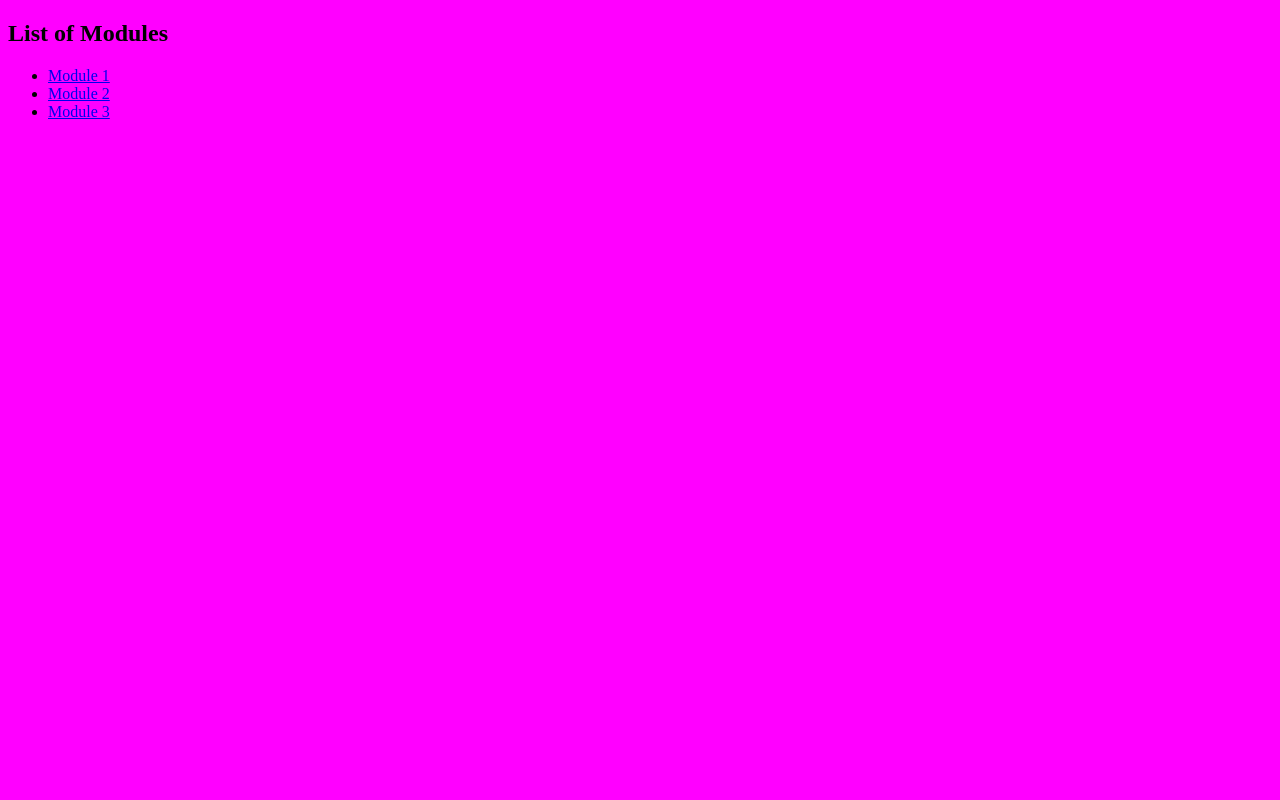
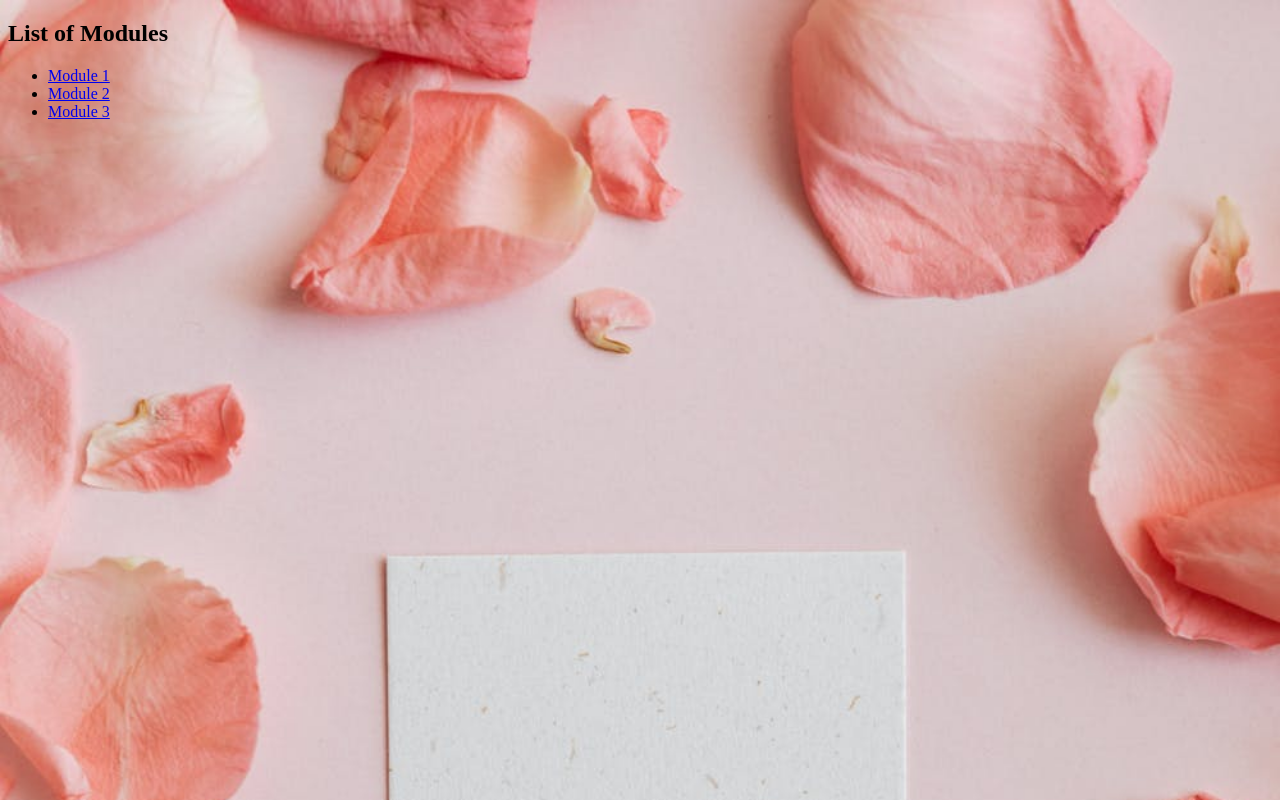
Before and after one commit to hashneo77/internetprogramming, a plain HTML site: page Week1Assignment/Modules.html in a window 1280 px wide. Drawn offline with Linux system fonts and the light colour scheme.

Commit message:
Same BG for all modules

```diff
--- a/Week1Assignment/Modules.html
+++ b/Week1Assignment/Modules.html
@@ -3,13 +3,8 @@
     <head>
         <title>Modules</title>
         <meta charset="utf-8"/>
-        <style>
-            body{
-                background-color : MAGENTA;
-            }
-        </style>
       </head>
-    <body>
+    <body style="background-image: url('bg.jpeg');background-repeat: no-repeat;background-size: cover;">
         <h2>List of Modules</h2>
         <ul>
             <li><a href="Module1.html">Module 1</a></li>
```
Also changed, not shown: Week1Assignment/Module1.html (+1 -1 lines), Week1Assignment/Module2.html (+1 -1 lines), Week1Assignment/Module3.html (+1 -1 lines).
